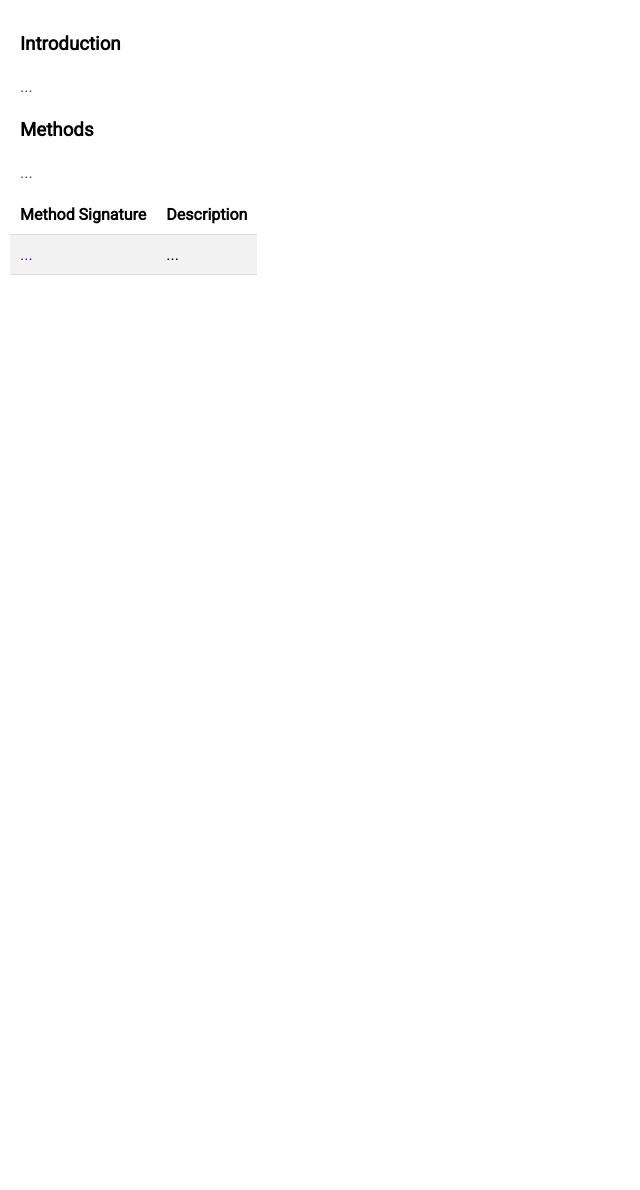
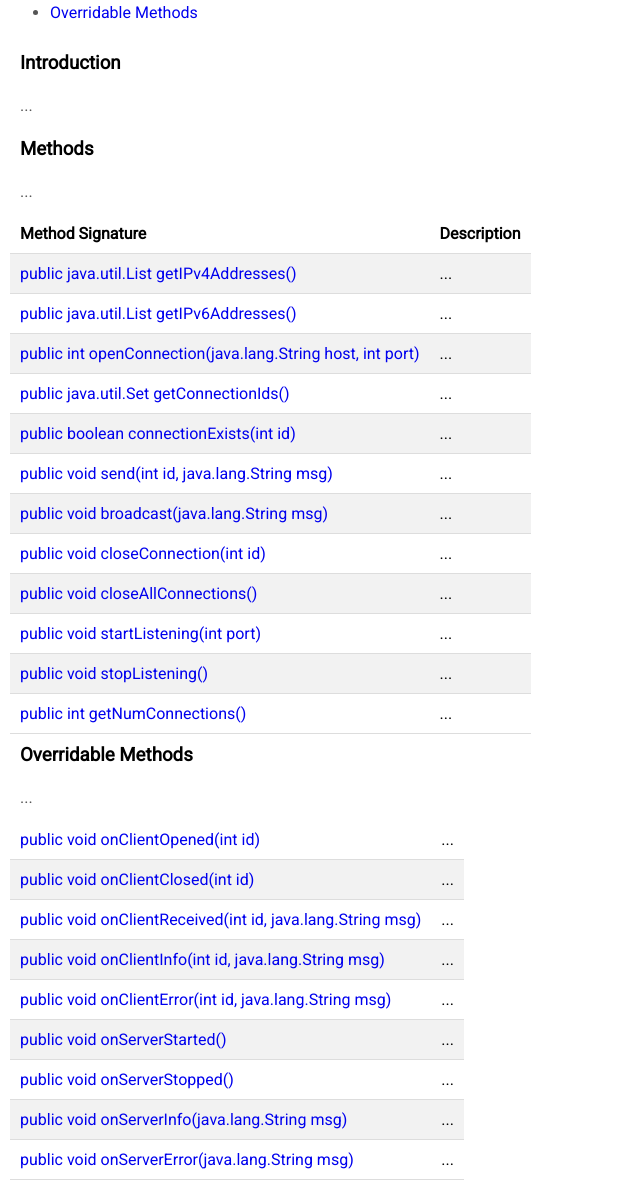
Before and after one commit to russomf/russomf.github.io, a plain HTML site: page networking.html in a window 1280 px wide. Shown: the part 157-1347 px from the top of the page, without its empty margins (0-640 px from the left). Before the commit the page ends 800 px from the top, so only its background shows below. Drawn offline with Linux system fonts and the light colour scheme.

Commit message:
socket methods

```diff
--- a/networking.html
+++ b/networking.html
@@ -25,6 +25,7 @@
         <ul>
             <li><a href="#Introduction">Introduction</a></li>
             <li><a href="#Methods">Methods</a></li>
+            <li><a href="#OverridableMethods">Overridable Methods</a></li>
         </ul>
     </p>
 
@@ -39,8 +40,156 @@
     </p>
     <table>
         <tr><th>Method Signature</th><th>Description</th></tr>
-        <tr><td><a href="" target="_blank">
+        <tr><td><a href="https://doodlepad.org/dist/javadoc/doodlepad/Pad.html#getIPv4Addresses--" target="_blank">
+            public java.util.List<java.lang.String> getIPv4Addresses()
+            </a></td>
+            <td>
             ...
+            </td>
+        </tr>
+        <tr><td><a href="https://doodlepad.org/dist/javadoc/doodlepad/Pad.html#getIPv6Addresses--" target="_blank">
+            public java.util.List<java.lang.String> getIPv6Addresses()
+            </a></td>
+            <td>
+            ...
+            </td>
+        </tr>
+        <tr><td><a href="https://doodlepad.org/dist/javadoc/doodlepad/Pad.html#openConnection-java.lang.String-int-" target="_blank">
+            public int openConnection(java.lang.String host, int port)
+            </a></td>
+            <td>
+            ...
+            </td>
+        </tr>
+        <tr><td><a href="https://doodlepad.org/dist/javadoc/doodlepad/Pad.html#getConnectionIds--" target="_blank">
+            public java.util.Set<java.lang.Integer> getConnectionIds()
+            </a></td>
+            <td>
+            ...
+            </td>
+        </tr>
+        <tr><td><a href="https://doodlepad.org/dist/javadoc/doodlepad/Pad.html#connectionExists-int-" target="_blank">
+            public boolean connectionExists(int id)
+            </a></td>
+            <td>
+            ...
+            </td>
+        </tr>
+
+        <tr><td><a href="https://doodlepad.org/dist/javadoc/doodlepad/Pad.html#send-int-java.lang.String-" target="_blank">
+            public void send(int id, java.lang.String msg)
+            </a></td>
+            <td>
+            ...
+            </td>
+        </tr>
+        <tr><td><a href="https://doodlepad.org/dist/javadoc/doodlepad/Pad.html#broadcast-java.lang.String-" target="_blank">
+            public void broadcast(java.lang.String msg)
+            </a></td>
+            <td>
+            ...
+            </td>
+        </tr>
+        <tr><td><a href="https://doodlepad.org/dist/javadoc/doodlepad/Pad.html#closeConnection-int-" target="_blank">
+            public void closeConnection(int id)
+            </a></td>
+            <td>
+            ...
+            </td>
+        </tr>
+        <tr><td><a href="https://doodlepad.org/dist/javadoc/doodlepad/Pad.html#closeAllConnections--" target="_blank">
+            public void closeAllConnections()
+            </a></td>
+            <td>
+            ...
+            </td>
+        </tr>
+        <tr><td><a href="https://doodlepad.org/dist/javadoc/doodlepad/Pad.html#startListening-int-" target="_blank">
+            public void startListening(int port)
+            </a></td>
+            <td>
+            ...
+            </td>
+        </tr>
+        <tr><td><a href="https://doodlepad.org/dist/javadoc/doodlepad/Pad.html#stopListening--" target="_blank">
+            public void stopListening()
+            </a></td>
+            <td>
+            ...
+            </td>
+        </tr>
+        <tr><td><a href="https://doodlepad.org/dist/javadoc/doodlepad/Pad.html#getNumConnections--" target="_blank">
+            public int getNumConnections()
+            </a></td>
+            <td>
+            ...
+            </td>
+        </tr>
+    </table>
+    <h3><a name="OverridableMethods"></a>Overridable Methods</h3>
+    <p>
+        ...
+    </p>
+    <table>
+        <tr><td><a href="https://doodlepad.org/dist/javadoc/doodlepad/Pad.html#onClientOpened-int-" target="_blank">
+            public void onClientOpened(int id)
+            </a></td>
+            <td>
+            ...
+            </td>
+        </tr>
+        <tr><td><a href="https://doodlepad.org/dist/javadoc/doodlepad/Pad.html#onClientClosed-int-" target="_blank">
+            public void onClientClosed(int id)
+            </a></td>
+            <td>
+            ...
+            </td>
+        </tr>
+        <tr><td><a href="https://doodlepad.org/dist/javadoc/doodlepad/Pad.html#onClientReceived-int-java.lang.String-" target="_blank">
+            public void onClientReceived(int id, java.lang.String msg)
+            </a></td>
+            <td>
+            ...
+            </td>
+        </tr>
+        <tr><td><a href="https://doodlepad.org/dist/javadoc/doodlepad/Pad.html#onClientInfo-int-java.lang.String-" target="_blank">
+            public void onClientInfo(int id, java.lang.String msg)
+            </a></td>
+            <td>
+            ...
+            </td>
+        </tr>
+        <tr><td><a href="https://doodlepad.org/dist/javadoc/doodlepad/Pad.html#onClientError-int-java.lang.String-" target="_blank">
+            public void onClientError(int id, java.lang.String msg)
+            </a></td>
+            <td>
+            ...
+            </td>
+        </tr>
+
+        <tr><td><a href="https://doodlepad.org/dist/javadoc/doodlepad/Pad.html#onServerStarted--" target="_blank">
+            public void onServerStarted()
+            </a></td>
+            <td>
+            ...
+            </td>
+        </tr>
+        <tr><td><a href="https://doodlepad.org/dist/javadoc/doodlepad/Pad.html#onServerStopped--" target="_blank">
+            public void onServerStopped()
+            </a></td>
+            <td>
+            ...
+            </td>
+        </tr>
+        <tr><td><a href="https://doodlepad.org/dist/javadoc/doodlepad/Pad.html#onServerInfo-java.lang.String-" target="_blank">
+            public void onServerInfo(java.lang.String msg)
+            </a></td>
+            <td>
+            ...
+            </td>
+        </tr>
+        <tr><td><a href="https://doodlepad.org/dist/javadoc/doodlepad/Pad.html#onServerError-java.lang.String-" target="_blank">
+            public void onServerError(java.lang.String msg)
             </a></td>
             <td>
             ...
```
